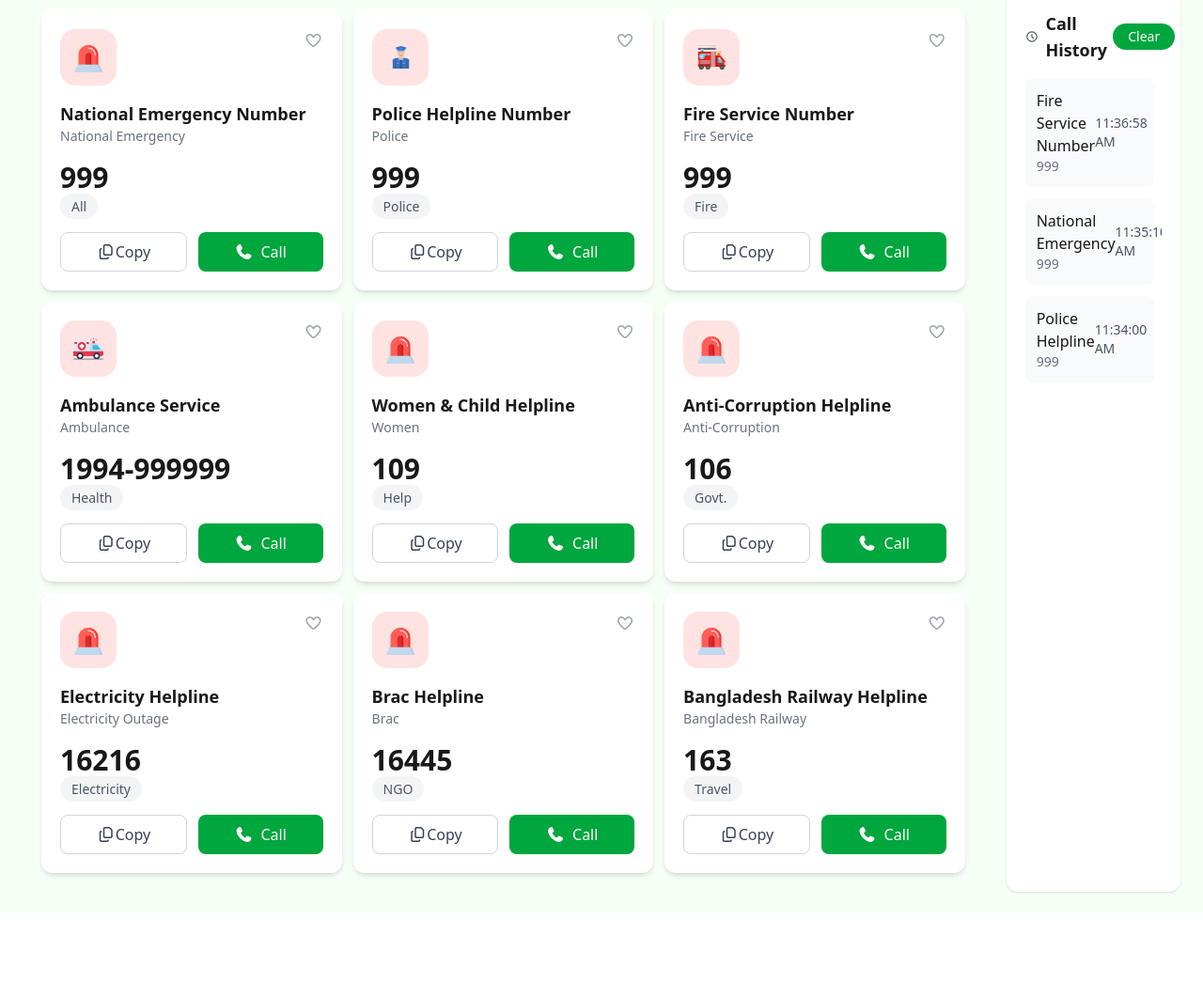
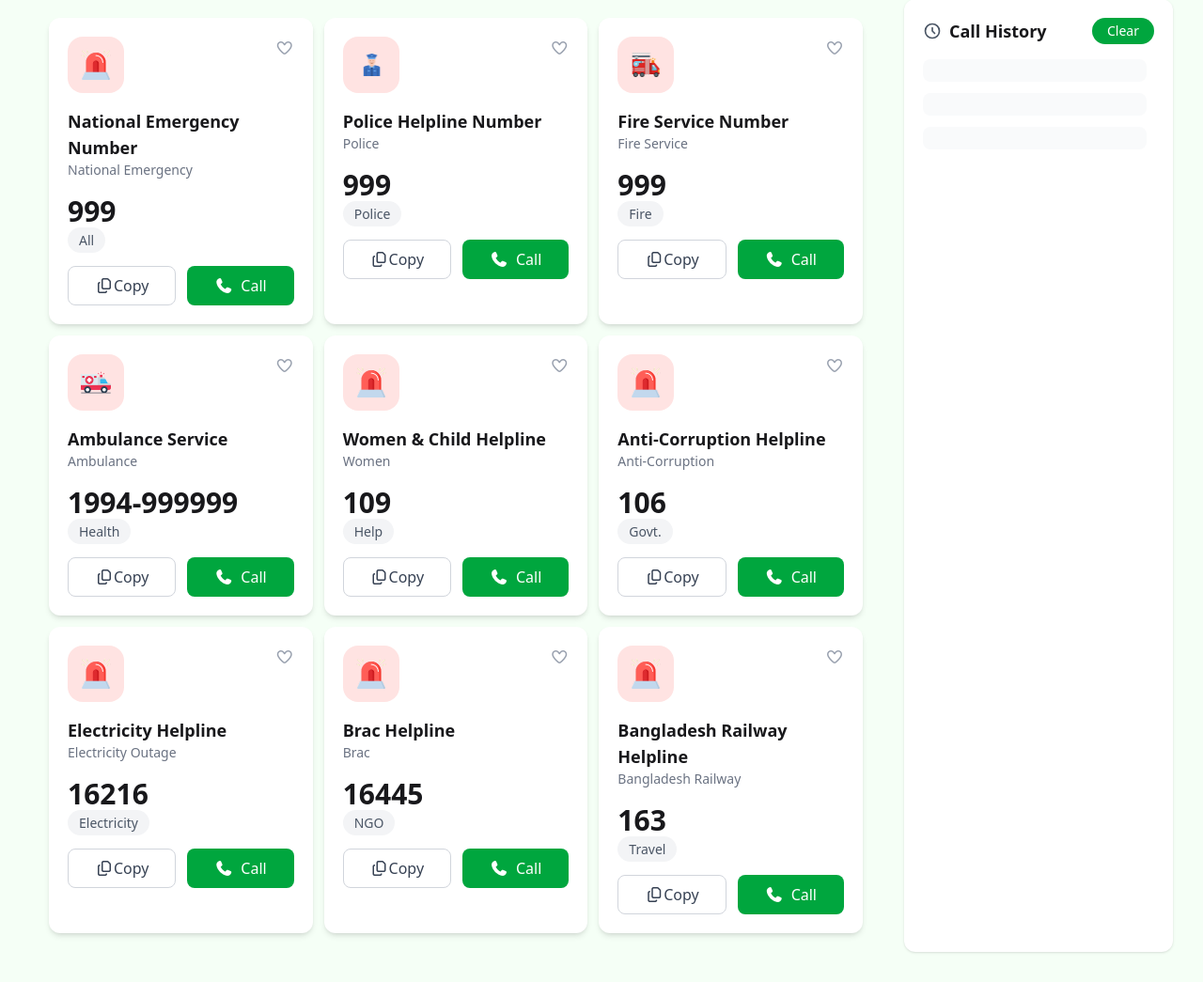
Before and after one commit to tawsif0088/B12-A5-Emergency-Hotline-web, a plain HTML site: page index.html in a window 1280 px wide. Shown: the part 397-1442 px from the top of the page at 94% size. Before the commit the page ends 1370 px from the top, so only its background shows below. Drawn offline with nearby package versions, Linux system fonts and the light colour scheme.

Commit message:
Complete the functionalities requirements

```diff
--- a/index.html
+++ b/index.html
@@ -5,12 +5,13 @@
     <meta charset="UTF-8">
     <meta name="viewport" content="width=device-width, initial-scale=1.0">
     <title>Document</title>
-    <link href="https://cdn.jsdelivr.net/npm/daisyui@5" rel="stylesheet" type="text/css" />
-    <script src="https://cdn.jsdelivr.net/npm/@tailwindcss/browser@4"></script>
 
     <link rel="stylesheet" href="https://cdnjs.cloudflare.com/ajax/libs/font-awesome/7.0.0/css/all.min.css"
         integrity="sha512-DxV+EoADOkOygM4IR9yXP8Sb2qwgidEmeqAEmDKIOfPRQZOWbXCzLC6vjbZyy0vPisbH2SyW27+ddLVCN+OMzQ=="
         crossorigin="anonymous" referrerpolicy="no-referrer" />
+
+    <link href="https://cdn.jsdelivr.net/npm/daisyui@5" rel="stylesheet" type="text/css" />
+    <script src="https://cdn.jsdelivr.net/npm/@tailwindcss/browser@4"></script>
 </head>
 
 <body class="bg-[#f5fff6] ">
@@ -22,15 +23,15 @@
         </div>
         <div class="flex items-center mr-[55px]">
             <div class="bg-[#41ff6b1a] w-[123px] h-[52px] flex items-center justify-center gap-2 rounded-[50px]  mr-4">
-                <h3 class="font-bold ">0</h3>
+                <h3 class="font-bold" id="heartCount">0</h3>
                 <img src="./assets/heart.png" class="w-[30px] h-[30px]" alt="">
             </div>
             <div class="bg-[#41ff6b1a] w-[123px] h-[52px] flex items-center justify-center gap-2 rounded-[50px] mr-4">
-                <h3 class="font-bold ">100</h3>
+                <h3 class="font-bold " id="coinCount">100</h3>
                 <img src="./assets/coin.png" class="w-[30px] h-[30px]" alt="">
             </div>
             <div class="bg-[#00a63e] w-[123px] h-[52px] flex items-center justify-center gap-2 rounded-[50px] mr-4">
-                <h3 class="font-bold text-white "><span>0</span> Copy</h3>
+                <h3 class="font-bold text-white "><span id="copyCount">0</span> Copy</h3>
 
             </div>
         </div>
@@ -45,17 +46,17 @@
     </div>
 
 
-    <div class=" p-6 max-w-full grid grid-cols-12 gap-6 ">
+    <div class=" grid grid-cols-8 gap-6 p-8 ">
 
         <!-- Services cards section -->
-        <div class=" w-full col-span-10 grid grid-cols-3 gap-3 p-5">
+        <div class=" w-full col-span-6 grid grid-cols-3 gap-3 p-5">
             <div class="max-w-sm bg-white rounded-xl shadow-md p-5 space-y-4">
                 <!-- Top Section -->
                 <div class="flex justify-between items-start">
                     <div class="w-[60px] h-[60px] bg-[#FFE3E2] rounded-[16px] flex items-center justify-center">
                         <img src="./assets/emergency.png" class="w-[32px] h-[32px]" alt="Emergency Icon">
                     </div>
-                    <button class="text-gray-400 hover:text-red-500">
+                    <button class="heart-btn text-gray-400 hover:text-red-500 ">
                         <i class="fa-regular fa-heart"></i>
                     </button>
                 </div>
@@ -72,10 +73,12 @@
                 </div>
                 <!-- Buttons -->
                 <div class="flex space-x-3">
-                    <button class="flex-1 border border-gray-300 text-gray-700 rounded-lg py-2 hover:bg-gray-100 ">
+                    <button
+                        class="copy-btn flex-1 border border-gray-300 text-gray-700 rounded-lg py-2 hover:bg-gray-100 ">
                         <i class="fa-regular fa-copy "></i>Copy</button>
                     <button
-                        class="flex-1 bg-green-600 text-white rounded-lg py-2 hover:bg-green-700 flex items-center justify-center space-x-2">
+                        class="call-btn flex-1 bg-green-600 text-white rounded-lg py-2 hover:bg-green-700 flex items-center justify-center space-x-2"
+                        data-service="National Emergency Number" data-number="999">
                         <i class="fa-solid fa-phone"></i>
                         <span>Call</span>
                     </button>
@@ -87,7 +90,7 @@
                     <div class="w-[60px] h-[60px] bg-[#FFE3E2] rounded-[16px] flex items-center justify-center">
                         <img src="./assets/police.png" class="w-[32px] h-[32px]" alt="Emergency Icon">
                     </div>
-                    <button class="text-gray-400 hover:text-red-500">
+                    <button class="heart-btn text-gray-400 hover:text-red-500">
                         <i class="fa-regular fa-heart"></i>
                     </button>
                 </div>
@@ -104,10 +107,12 @@
                 </div>
                 <!-- Buttons -->
                 <div class="flex space-x-3">
-                    <button class="flex-1 border border-gray-300 text-gray-700 rounded-lg py-2 hover:bg-gray-100 ">
+                    <button
+                        class="copy-btn flex-1 border border-gray-300 text-gray-700 rounded-lg py-2 hover:bg-gray-100 ">
                         <i class="fa-regular fa-copy "></i>Copy</button>
                     <button
-                        class="flex-1 bg-green-600 text-white rounded-lg py-2 hover:bg-green-700 flex items-center justify-center space-x-2">
+                        class="flex-1 bg-green-600 text-white rounded-lg py-2 hover:bg-green-700 flex items-center justify-center space-x-2 call-btn"
+                        data-service="Police Helpline Number" data-number="999">
                         <i class="fa-solid fa-phone"></i>
                         <span>Call</span>
                     </button>
@@ -119,7 +124,7 @@
                     <div class="w-[60px] h-[60px] bg-[#FFE3E2] rounded-[16px] flex items-center justify-center">
                         <img src="./assets/fire-service.png" class="w-[32px] h-[32px]" alt="Emergency Icon">
                     </div>
-                    <button class="text-gray-400 hover:text-red-500">
+                    <button class="heart-btn text-gray-400 hover:text-red-500">
                         <i class="fa-regular fa-heart"></i>
                     </button>
                 </div>
@@ -136,10 +141,12 @@
                 </div>
                 <!-- Buttons -->
                 <div class="flex space-x-3">
-                    <button class="flex-1 border border-gray-300 text-gray-700 rounded-lg py-2 hover:bg-gray-100 ">
+                    <button
+                        class="copy-btn flex-1 border border-gray-300 text-gray-700 rounded-lg py-2 hover:bg-gray-100 ">
                         <i class="fa-regular fa-copy "></i>Copy</button>
                     <button
-                        class="flex-1 bg-green-600 text-white rounded-lg py-2 hover:bg-green-700 flex items-center justify-center space-x-2">
+                        class="flex-1 bg-green-600 text-white rounded-lg py-2 hover:bg-green-700 flex items-center justify-center space-x-2 call-btn"
+                        data-service="Fire Service Number" data-number="999">
                         <i class="fa-solid fa-phone"></i>
                         <span>Call</span>
                     </button>
@@ -151,7 +158,7 @@
                     <div class="w-[60px] h-[60px] bg-[#FFE3E2] rounded-[16px] flex items-center justify-center">
                         <img src="./assets/ambulance.png" class="w-[32px] h-[32px]" alt="Emergency Icon">
                     </div>
-                    <button class="text-gray-400 hover:text-red-500">
+                    <button class="heart-btn text-gray-400 hover:text-red-500">
                         <i class="fa-regular fa-heart"></i>
                     </button>
                 </div>
@@ -168,10 +175,12 @@
                 </div>
                 <!-- Buttons -->
                 <div class="flex space-x-3">
-                    <button class="flex-1 border border-gray-300 text-gray-700 rounded-lg py-2 hover:bg-gray-100 ">
+                    <button
+                        class="copy-btn flex-1 border border-gray-300 text-gray-700 rounded-lg py-2 hover:bg-gray-100 ">
                         <i class="fa-regular fa-copy "></i>Copy</button>
                     <button
-                        class="flex-1 bg-green-600 text-white rounded-lg py-2 hover:bg-green-700 flex items-center justify-center space-x-2">
+                        class="flex-1 bg-green-600 text-white rounded-lg py-2 hover:bg-green-700 flex items-center justify-center space-x-2 call-btn"
+                        data-service="Ambulance Service" data-number="1994-999999">
                         <i class="fa-solid fa-phone"></i>
                         <span>Call</span>
                     </button>
@@ -183,7 +192,7 @@
                     <div class="w-[60px] h-[60px] bg-[#FFE3E2] rounded-[16px] flex items-center justify-center">
                         <img src="./assets/emergency.png" class="w-[32px] h-[32px]" alt="Emergency Icon">
                     </div>
-                    <button class="text-gray-400 hover:text-red-500">
+                    <button class="heart-btn text-gray-400 hover:text-red-500">
                         <i class="fa-regular fa-heart"></i>
                     </button>
                 </div>
@@ -200,10 +209,12 @@
                 </div>
                 <!-- Buttons -->
                 <div class="flex space-x-3">
-                    <button class="flex-1 border border-gray-300 text-gray-700 rounded-lg py-2 hover:bg-gray-100 ">
+                    <button
+                        class="copy-btn flex-1 border border-gray-300 text-gray-700 rounded-lg py-2 hover:bg-gray-100 ">
                         <i class="fa-regular fa-copy "></i>Copy</button>
                     <button
-                        class="flex-1 bg-green-600 text-white rounded-lg py-2 hover:bg-green-700 flex items-center justify-center space-x-2">
+                        class="flex-1 bg-green-600 text-white rounded-lg py-2 hover:bg-green-700 flex items-center justify-center space-x-2 call-btn"
+                        data-service="Women & Child Helpline" data-number="109">
                         <i class="fa-solid fa-phone"></i>
                         <span>Call</span>
                     </button>
@@ -215,7 +226,7 @@
                     <div class="w-[60px] h-[60px] bg-[#FFE3E2] rounded-[16px] flex items-center justify-center">
                         <img src="./assets/emergency.png" class="w-[32px] h-[32px]" alt="Emergency Icon">
                     </div>
-                    <button class="text-gray-400 hover:text-red-500">
+                    <button class="heart-btn text-gray-400 hover:text-red-500">
                         <i class="fa-regular fa-heart"></i>
                     </button>
                 </div>
@@ -232,10 +243,12 @@
                 </div>
                 <!-- Buttons -->
                 <div class="flex space-x-3">
-                    <button class="flex-1 border border-gray-300 text-gray-700 rounded-lg py-2 hover:bg-gray-100 ">
+                    <button
+                        class="copy-btn flex-1 border border-gray-300 text-gray-700 rounded-lg py-2 hover:bg-gray-100 ">
                         <i class="fa-regular fa-copy "></i>Copy</button>
                     <button
-                        class="flex-1 bg-green-600 text-white rounded-lg py-2 hover:bg-green-700 flex items-center justify-center space-x-2">
+                        class="flex-1 bg-green-600 text-white rounded-lg py-2 hover:bg-green-700 flex items-center justify-center space-x-2 call-btn"
+                        data-service="Anti-Corruption Helpline" data-number="106">
                         <i class="fa-solid fa-phone"></i>
                         <span>Call</span>
                     </button>
@@ -247,7 +260,7 @@
                     <div class="w-[60px] h-[60px] bg-[#FFE3E2] rounded-[16px] flex items-center justify-center">
                         <img src="./assets/emergency.png" class="w-[32px] h-[32px]" alt="Emergency Icon">
                     </div>
-                    <button class="text-gray-400 hover:text-red-500">
+                    <button class="heart-btn text-gray-400 hover:text-red-500">
                         <i class="fa-regular fa-heart"></i>
                     </button>
                 </div>
@@ -264,10 +277,12 @@
                 </div>
                 <!-- Buttons -->
                 <div class="flex space-x-3">
-                    <button class="flex-1 border border-gray-300 text-gray-700 rounded-lg py-2 hover:bg-gray-100 ">
+                    <button
+                        class="copy-btn flex-1 border border-gray-300 text-gray-700 rounded-lg py-2 hover:bg-gray-100 ">
                         <i class="fa-regular fa-copy "></i>Copy</button>
                     <button
-                        class="flex-1 bg-green-600 text-white rounded-lg py-2 hover:bg-green-700 flex items-center justify-center space-x-2">
+                        class="flex-1 bg-green-600 text-white rounded-lg py-2 hover:bg-green-700 flex items-center justify-center space-x-2 call-btn"
+                        data-service="Electricity Helpline" data-number="16216">
                         <i class="fa-solid fa-phone"></i>
                         <span>Call</span>
                     </button>
@@ -279,7 +294,7 @@
                     <div class="w-[60px] h-[60px] bg-[#FFE3E2] rounded-[16px] flex items-center justify-center">
                         <img src="./assets/emergency.png" class="w-[32px] h-[32px]" alt="Emergency Icon">
                     </div>
-                    <button class="text-gray-400 hover:text-red-500">
+                    <button class="heart-btn text-gray-400 hover:text-red-500">
                         <i class="fa-regular fa-heart"></i>
                     </button>
                 </div>
@@ -296,10 +311,12 @@
                 </div>
                 <!-- Buttons -->
                 <div class="flex space-x-3">
-                    <button class="flex-1 border border-gray-300 text-gray-700 rounded-lg py-2 hover:bg-gray-100 ">
+                    <button
+                        class="copy-btn flex-1 border border-gray-300 text-gray-700 rounded-lg py-2 hover:bg-gray-100 ">
                         <i class="fa-regular fa-copy "></i>Copy</button>
                     <button
-                        class="flex-1 bg-green-600 text-white rounded-lg py-2 hover:bg-green-700 flex items-center justify-center space-x-2">
+                        class="flex-1 bg-green-600 text-white rounded-lg py-2 hover:bg-green-700 flex items-center justify-center space-x-2 call-btn"
+                        data-service="Brac Helpline" data-number="16445">
                         <i class="fa-solid fa-phone"></i>
                         <span>Call</span>
                     </button>
@@ -311,7 +328,7 @@
                     <div class="w-[60px] h-[60px] bg-[#FFE3E2] rounded-[16px] flex items-center justify-center">
                         <img src="./assets/emergency.png" class="w-[32px] h-[32px]" alt="Emergency Icon">
                     </div>
-                    <button class="text-gray-400 hover:text-red-500">
+                    <button class="heart-btn text-gray-400 hover:text-red-500">
                         <i class="fa-regular fa-heart"></i>
                     </button>
                 </div>
@@ -328,10 +345,12 @@
                 </div>
                 <!-- Buttons -->
                 <div class="flex space-x-3">
-                    <button class="flex-1 border border-gray-300 text-gray-700 rounded-lg py-2 hover:bg-gray-100 ">
+                    <button
+                        class="copy-btn flex-1 border border-gray-300 text-gray-700 rounded-lg py-2 hover:bg-gray-100 ">
                         <i class="fa-regular fa-copy "></i>Copy</button>
                     <button
-                        class="flex-1 bg-green-600 text-white rounded-lg py-2 hover:bg-green-700 flex items-center justify-center space-x-2">
+                        class="flex-1 bg-green-600 text-white rounded-lg py-2 hover:bg-green-700 flex items-center justify-center space-x-2 call-btn"
+                        data-service="Bangladesh Railway Helpline" data-number="163">
                         <i class="fa-solid fa-phone"></i>
                         <span>Call</span>
                     </button>
@@ -352,34 +371,35 @@
                     </svg>
                     <h2 class="font-bold text-lg">Call History</h2>
                 </div>
-                <button class="bg-green-600 hover:bg-green-700 text-white px-4 py-1 rounded-full text-sm">Clear</button>
+                <button id="clearHistoryBtn"
+                    class="bg-green-600 hover:bg-green-700 text-white px-4 py-1 rounded-full text-sm">Clear</button>
             </div>
 
             <!-- Scrollable List -->
-            <div class="flex-1 overflow-y-auto space-y-3 pr-2">
+            <div id="callHistoryList" class="flex-1 overflow-y-auto space-y-3 pr-2">
                 <!-- Single Call Item -->
                 <div class="flex justify-between items-center bg-gray-50 p-3 rounded-lg">
                     <div>
-                        <p class="font-medium">Fire Service Number</p>
-                        <p class="text-sm text-gray-500">999</p>
+                        <p class="font-medium"></p>
+                        <p class="text-sm text-gray-500"></p>
                     </div>
-                    <span class="text-sm text-gray-600">11:36:58 AM</span>
+                    <span class="text-sm text-gray-600"></span>
                 </div>
 
                 <div class="flex justify-between items-center bg-gray-50 p-3 rounded-lg">
                     <div>
-                        <p class="font-medium">National Emergency</p>
-                        <p class="text-sm text-gray-500">999</p>
+                        <p class="font-medium"></p>
+                        <p class="text-sm text-gray-500"></p>
                     </div>
-                    <span class="text-sm text-gray-600">11:35:10 AM</span>
+                    <span class="text-sm text-gray-600"></span>
                 </div>
 
                 <div class="flex justify-between items-center bg-gray-50 p-3 rounded-lg">
                     <div>
-                        <p class="font-medium">Police Helpline</p>
-                        <p class="text-sm text-gray-500">999</p>
+                        <p class="font-medium"></p>
+                        <p class="text-sm text-gray-500"></p>
                     </div>
-                    <span class="text-sm text-gray-600">11:34:00 AM</span>
+                    <span class="text-sm text-gray-600"></span>
                 </div>
             </div>
         </div>
```
Also changed, not shown: index.js (+156 -0 lines).
